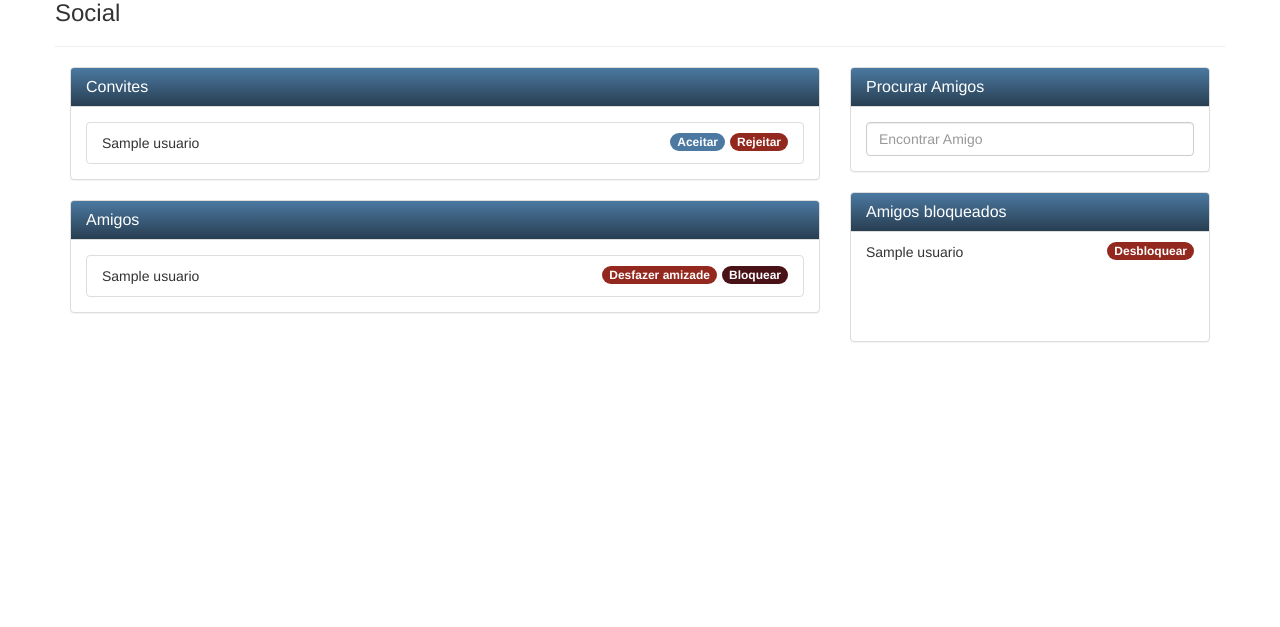
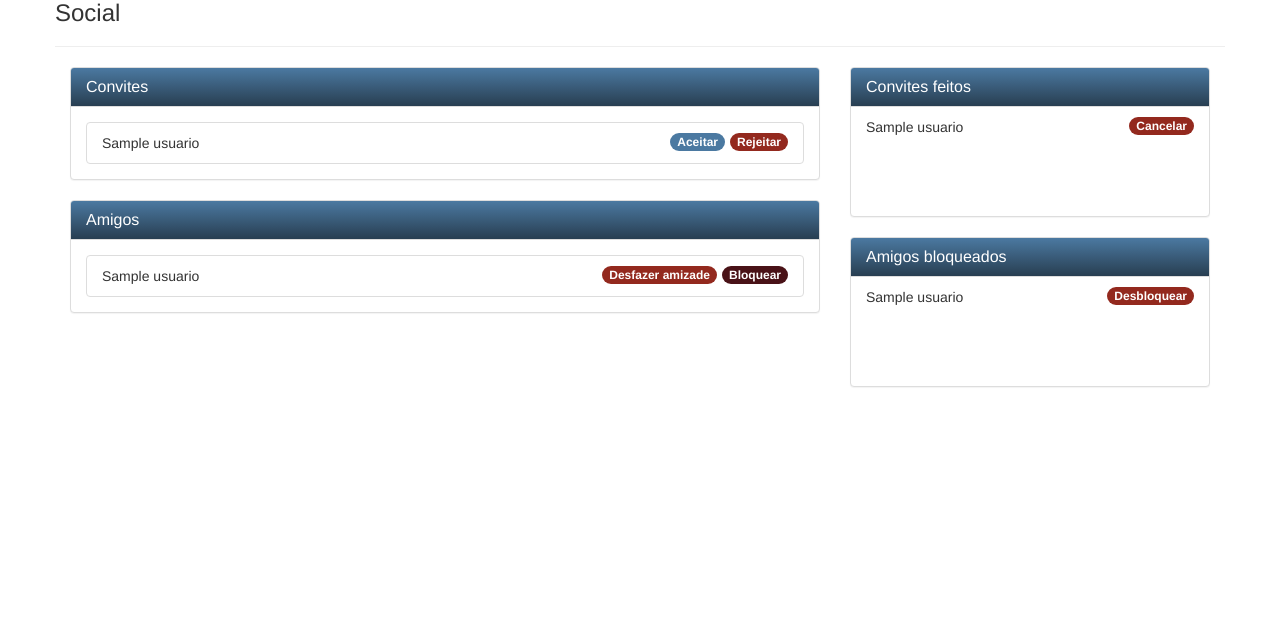
Before and after one commit to danielmessi13/ProjetoFinalPRO-INT, a Django app: page /amigos/convites in a window 1280 px wide; the page is wider, and only the part inside the window is pictured. Shown: the part 85-712 px from the top of that part. Run offline with Django 3.2, Linux system fonts and the light colour scheme; a user stored in the database is signed in; tables that the repository leaves empty hold one stand-in row (values such as "Sample post"); some libraries are stand-ins or nearby versions.

Commit message:
Fix url, Cancelar convite

```diff
--- a/ProjetoFinal/social/templates/amigos.html
+++ b/ProjetoFinal/social/templates/amigos.html
@@ -53,7 +53,7 @@
 
             </div>
             <div class="col-md-4">
-                {%include 'inc/widget-amigo.html' %}
+                {%include 'inc/widget-convites.html' %}
                 {%include 'inc/widget-bloqueados.html' %}
             </div>
         </div>
--- a/ProjetoFinal/social/templates/home.html
+++ b/ProjetoFinal/social/templates/home.html
@@ -70,7 +70,7 @@
                 <div class="box box-widget">
                     <div class="box-header with-border">
                         <div class="user-block">
-                            <img class="img-circle" src="{{ request.user.perfil.foto.url }}" alt="">
+                            <img class="img-circle" src="{{ postagem.usuario.foto.url }}" alt="">
                             <span class="username"><a href="#">{{postagem.usuario.nome}}</a></span>
                             <span class="description">{{postagem.data}}</span>
                            {% if postagem.usuario.id  == request.user.perfil.id %}
--- /dev/null
+++ b/ProjetoFinal/social/templates/inc/widget-convites.html
@@ -0,0 +1,15 @@
+{% load static %}
+<div class="panel panel-default friends" style="height: 150px">
+    <div class="panel-heading">
+        <h3 class="panel-title">Convites feitos</h3>
+    </div>
+
+    <ul class="list-group" style=" overflow-y: scroll; height: 73%" >
+        {% for convite in request.user.perfil.convites_feitos.all %}
+            <li class="list-group-item">
+                <span class="">{{ convite.convidado.nome }} </span>
+                <a href="{% url 'cancelar_convite' convite.id %}" class="badge" style="background: #93291E; float: right">Cancelar</a>
+            </li>
+        {% endfor %}
+    </ul>
+</div>
--- a/ProjetoFinal/social/urls.py
+++ b/ProjetoFinal/social/urls.py
@@ -7,6 +7,7 @@ from django.contrib.auth import views as v
 
 urlpatterns = [
     path('home/', index, name='home'),
+    path('', index, name='home'),
     path('postar/', postar, name='postar'),
     path('postagem/<int:id>/editar', postar_editar, name='postagem_editar'),
     path('postagem/<int:id>/deletar', postar_deletar, name='postagem_deletar'),
@@ -15,6 +16,7 @@ urlpatterns = [
     path('bloquear/<int:id>', bloquear, name='bloquear'),
     path('desbloquear/<int:id>', desbloquear, name='desbloquear'),
     path('amigos/convites', convites, name='convites'),
+    path('amigos/convites/cancelar/<int:id>', cancelar_convite, name='cancelar_convite'),
     path('amigos/convites/aceitar/<int:id>', aceitar, name='aceitar'),
     path('amigos/convites/rejeitar/<int:id>', rejeitar, name='rejeitar'),
     path('perfil/', editar_perfil, name='editar_perfil'),
--- a/ProjetoFinal/social/views.py
+++ b/ProjetoFinal/social/views.py
@@ -75,7 +75,7 @@ def pesquisar_amigo(request):
         .objects \
         .filter(nome__contains=pesquisa) \
         .exclude(nome=usuario.nome) \
-        .exclude(amigos=usuario)
+        .exclude(amigos__in=[usuario])
 
     convites = Convite.objects.filter(solicitante=usuario, convidado__in=resultado)
 
@@ -132,6 +132,12 @@ def rejeitar(request, id):
     convite.recusar()
     return redirect('home')
 
+@login_required
+def cancelar_convite(request,id):
+    convite = Convite.objects.get(id=id)
+    convite.delete()
+
+    return redirect('convites')
 
 @login_required
 def editar_perfil(request):
```
